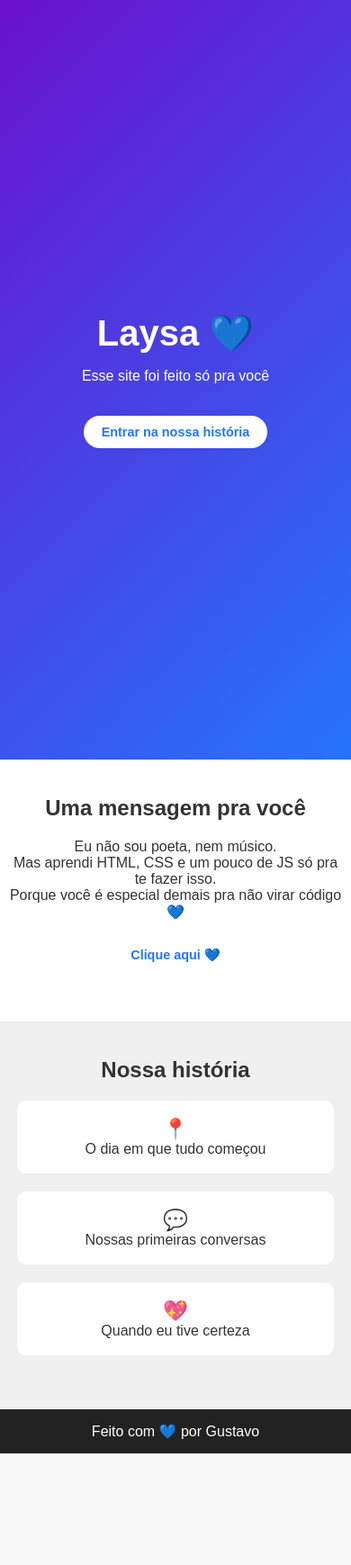
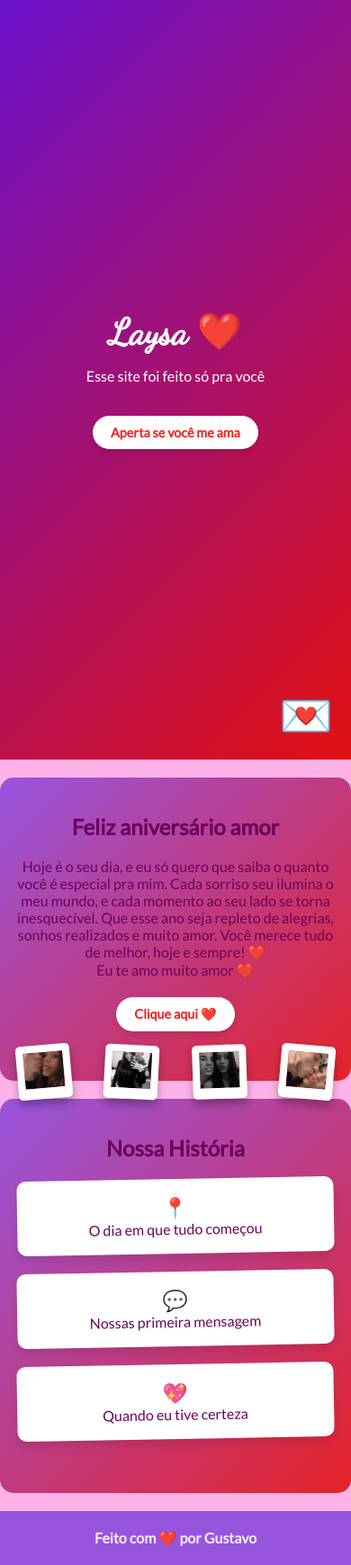
Before and after one commit to gustavobithner-alt/laysa, a plain HTML site: page index.html in a window 390 px wide. Shown: the whole page at 90% size. Before the commit the page ends 1615 px from the top, so only its background shows below. Drawn offline with Linux system fonts and the light colour scheme.

Commit message:
Atualização tal

```diff
--- a/index.html
+++ b/index.html
@@ -2,30 +2,30 @@
 <html lang="pt-br">
 <head>
   <meta charset="UTF-8">
-  <title>Laysa 💙</title>
+  <title>Laysa ❤️</title>
   <link rel="stylesheet" href="style.css">
+  <link href="https://fonts.googleapis.com/css2?family=Dancing+Script&family=Lato&display=swap" rel="stylesheet">
 </head>
 
 <body>
 
   <!-- HERO -->
   <section class="hero" id="inicio">
-    <h1>Laysa 💙</h1>
+    <h1>Laysa ❤️</h1>
     <p>Esse site foi feito só pra você</p>
-    <a href="#mensagem" class="btn">Entrar na nossa história</a>
+    <a href="#mensagem" class="btn">Aperta se você me ama</a>
   </section>
 
   <!-- MENSAGEM -->
   <section class="mensagem" id="mensagem">
-    <h2>Uma mensagem pra você</h2>
+    <h2>Feliz aniversário amor</h2>
     <p>
-      Eu não sou poeta, nem músico.<br>
-      Mas aprendi HTML, CSS e um pouco de JS só pra te fazer isso.<br>
-      Porque você é especial demais pra não virar código 💙
+      Hoje é o seu dia, e eu só quero que saiba o quanto você é especial pra mim. Cada sorriso seu ilumina o meu mundo, e cada momento ao seu lado se torna inesquecível. Que esse ano seja repleto de alegrias, sonhos realizados e muito amor. Você merece tudo de melhor, hoje e sempre! ❤️<br>
+      Eu te amo muito amor ❤️
     </p>
 
     <button class="btn" onclick="mostrarMensagem()">
-      Clique aqui 💙
+      Clique aqui ❤️
     </button>
 
     <p id="texto"></p>
@@ -33,21 +33,34 @@
 
   <!-- TIMELINE -->
   <section class="timeline" id="historia">
-    <h2>Nossa história</h2>
+    <h2>Nossa História</h2>
+
+    <!-- POLAROIDAS -->
+    <div class="polaroids">
+      <img src="images/foto1.jpg" alt="Foto 1">
+      <img src="images/foto2.jpg" alt="Foto 2">
+      <img src="images/foto3.jpg" alt="Foto 3">
+      <img src="images/foto4.jpg" alt="Foto 4">
+    </div>
 
     <div class="item" onclick="toggleItem(this)">
       <span>📍</span>
       <p>O dia em que tudo começou</p>
       <small class="detalhe">
-        Desde esse dia, nada foi igual.
+        No dia 28/03/24 <br>
+        Tive a sorte de te encontrar por acaso..
       </small>
     </div>
 
     <div class="item" onclick="toggleItem(this)">
       <span>💬</span>
-      <p>Nossas primeiras conversas</p>
+      <p>Nossas primeira mensagem</p>
       <small class="detalhe">
-        Conversas que viraram rotina sem perceber.
+        01/04/2024 23:05 🕜 <br>
+        eu - Iaaaaeee parceira <br>
+        vc - eaeee parceiro <br>
+        eu - Nem falou cmg hj né..<br>
+        mal sabia que com essa simples mensagem ia desenrolar a maior paixão da minha vida..🥰
       </small>
     </div>
 
@@ -55,15 +68,19 @@
       <span>💖</span>
       <p>Quando eu tive certeza</p>
       <small class="detalhe">
-        Não foi de uma vez… foi ficando até virar certeza.
+        A cada dia que passava eu tinha mais e mais crtz...
       </small>
     </div>
   </section>
 
   <!-- FOOTER -->
   <footer>
-    <p>Feito com 💙 por Gustavo</p>
+    <p>Feito com ❤️ por Gustavo</p>
   </footer>
+
+  <!-- WHATSAPP FLUTUANTE -->
+  <a href="https://wa.me/5511991513695?text=Oi%20Laysa%2C%20vim%20do%20seu%20site%20fofo%20❤️"
+     target="_blank" class="whatsapp-float">💌</a>
 
   <!-- JS -->
   <script src="script.js"></script>
--- a/script.js
+++ b/script.js
@@ -1,8 +1,41 @@
+// Array com frases românticas
+const frases = [
+  "Estar ao seu lado transforma qualquer dia comum em algo inesquecível, e cada instante contigo vale mais do que mil lembranças.",
+  "Cada momento que passo pensando em você é como um raio de luz que ilumina o meu coração.",
+  "Mesmo em dias nublados, o simples pensamento do seu sorriso colore tudo de alegria.",
+  "Você é a razão de eu acreditar que pequenas coisas podem ter o maior significado.",
+  "Quando você está por perto, o mundo parece se ajustar perfeitamente à nossa felicidade.",
+  "Não há distância que diminua a força do que sinto por você; mesmo longe, você está comigo.",
+  "Eu me perco no brilho dos seus olhos e encontro um universo inteiro de amor e aconchego.",
+  "Você é a melhor parte de todos os meus dias, e cada lembrança sua se torna eterna no meu coração.",
+  "Mesmo sem palavras, o simples toque seu fala mais do que qualquer declaração.",
+  "Se eu pudesse colocar cada batida do meu coração em uma frase, ela seria sempre sobre você.",
+  "O amor que sinto por você cresce a cada sorriso, a cada olhar e a cada momento compartilhado.",
+  "Você é o motivo dos meus sorrisos mais sinceros e dos meus pensamentos mais doces.",
+  "Mesmo nos dias mais difíceis, pensar em você faz tudo se tornar mais leve e colorido.",
+  "Estar contigo é descobrir que felicidade verdadeira não está em grandes coisas, mas nos detalhes.",
+  "Você é minha inspiração, meu porto seguro e minha alegria constante.",
+  "Nada se compara ao calor do seu abraço e à sensação de que tudo está no lugar certo.",
+  "Quando penso em você, o tempo parece desacelerar só para que eu possa aproveitar cada segundo.",
+  "Amar você é a aventura mais bonita que eu poderia viver, sem mapas ou limites.",
+  "Cada gesto seu deixa uma marca doce na minha memória e um sorriso no meu coração.",
+  "Se o mundo inteiro pudesse sentir o que eu sinto por você, haveria apenas amor e luz por todos os lados."
+];
+
+let frasesDisponiveis = [...frases];
+
 function mostrarMensagem() {
   const texto = document.getElementById("texto");
-  texto.innerText = "Eu fiz esse site pensando em você, Laysa 💙";
+  if (frasesDisponiveis.length === 0) frasesDisponiveis = [...frases];
+  const indice = Math.floor(Math.random() * frasesDisponiveis.length);
+  const fraseSelecionada = frasesDisponiveis[indice];
+  frasesDisponiveis.splice(indice, 1);
+  texto.innerText = fraseSelecionada;
+  texto.classList.add("ativo");
+  setTimeout(() => texto.classList.remove("ativo"), 5000);
 }
 
+// Função da timeline
 function toggleItem(elemento) {
   elemento.classList.toggle("ativo");
 }
--- a/style.css
+++ b/style.css
@@ -3,19 +3,19 @@
   margin: 0;
   padding: 0;
   box-sizing: border-box;
-  font-family: Arial, sans-serif;
+  font-family: 'Lato', sans-serif;
 }
 
 body {
   scroll-behavior: smooth;
-  background: #f9f9f9;
-  color: #333;
+  background: #ffb2e8;
+  color: #6b025b;
 }
 
 /* HERO */
 .hero {
   height: 100vh;
-  background: linear-gradient(135deg, #6a11cb, #2575fc);
+  background: linear-gradient(135deg, #6a11cb, #e21111);
   color: white;
   display: flex;
   flex-direction: column;
@@ -26,7 +26,8 @@ body {
 }
 
 .hero h1 {
-  font-size: 4rem;
+  font-size: 6rem;
+  font-family: 'Dancing Script', cursive;
 }
 
 .hero p {
@@ -39,138 +40,158 @@ body {
   margin-top: 20px;
   padding: 12px 25px;
   background: white;
-  color: #2575fc;
+  color: #f72020;
   text-decoration: none;
   border-radius: 30px;
   font-weight: bold;
   border: none;
   cursor: pointer;
-  transition: 0.3s;
+  transition: all 0.3s ease;
+  box-shadow: 0 4px 6px rgba(0,0,0,0.1);
 }
 
 .btn:hover {
-  background: #eee;
+  color: rgb(243,45,45);
+  transform: translateY(-3px) scale(1.1);
+  box-shadow: 0 8px 12px rgba(0,0,0,0.2);
 }
 
 /* MENSAGEM */
 .mensagem {
   padding: 80px 20px;
   text-align: center;
-  background: white;
+  background: linear-gradient(135deg, #9755de, #e21111e3);
+  border-radius: 15px;
+  margin: 20px auto;
+  max-width: 1000px;
 }
 
-.mensagem h2 {
-  font-size: 2rem;
-  margin-bottom: 20px;
-}
+.mensagem h2 { font-size: 2rem; margin-bottom: 20px; }
 
 .mensagem #texto {
   margin-top: 15px;
   font-weight: bold;
-  color: #2575fc;
+  color: #ffffff;
+  opacity: 0;
+  transition: opacity 0.5s;
 }
+
+.mensagem #texto.ativo { opacity: 1; }
 
 /* TIMELINE */
 .timeline {
   padding: 80px 20px;
-  background: #f0f0f0;
+  background: linear-gradient(135deg, #9755de, #e21111e3);
   text-align: center;
+  border-radius: 15px;
+  margin: 20px auto;
+  max-width: 1000px;
+  position: relative;
 }
 
 .timeline .item {
   margin: 20px auto;
-  background: white;
+  background: #ffffff;
   padding: 20px;
   max-width: 400px;
   border-radius: 10px;
   cursor: pointer;
-  transition: 0.3s;
+  transition: all 0.3s ease;
+  transform: rotate(-1deg);
+  box-shadow: 0 6px 10px rgba(0,0,0,0.1);
 }
 
 .timeline .item:hover {
-  background: #f5f5f5;
+  transform: rotate(0deg) scale(1.05);
+  box-shadow: 0 10px 16px rgba(0,0,0,0.2);
 }
 
-.timeline span {
-  font-size: 1.5rem;
-}
+.timeline span { font-size: 1.5rem; }
 
 .detalhe {
   display: none;
   margin-top: 10px;
-  color: #666;
+  color: #9e30f1;
   font-size: 0.9rem;
 }
 
-.item.ativo .detalhe {
-  display: block;
+.item.ativo .detalhe { display: block; }
+
+/* POLAROIDAS */
+.polaroids {
+  position: absolute;
+  top: -60px;
+  left: 0;
+  width: 100%;
+  display: flex;
+  justify-content: space-around; /* espalha igualmente */
+  z-index: 10;
+}
+
+.polaroids img {
+  width: 140px;
+  height: 130px;
+  object-fit: cover;
+  border: 8px solid white;
+  border-bottom: 20px solid white; /* borda maior embaixo */
+  border-radius: 5px;
+  box-shadow: 0 6px 10px rgba(0,0,0,0.3);
+  transform: rotate(-5deg);
+  transition: transform 0.3s, box-shadow 0.3s;
+}
+
+.polaroids img:nth-child(2) { transform: rotate(3deg); }
+.polaroids img:nth-child(3) { transform: rotate(-2deg); }
+.polaroids img:nth-child(4) { transform: rotate(5deg); }
+
+.polaroids img:hover {
+  transform: scale(1.1) rotate(0deg);
+  box-shadow: 0 10px 16px rgba(0,0,0,0.4);
 }
 
 /* FOOTER */
 footer {
-  background: #222;
-  color: white;
+  background: #9755de;
+  color: #f3e8ff;
   text-align: center;
-  padding: 15px;
+  padding: 20px;
+  font-weight: bold;
 }
 
-/* =======================
-   RESPONSIVIDADE
-======================= */
-
-/* Telas menores que 600px */
-@media (max-width: 600px) {
-  .hero h1 {
-    font-size: 2.5rem;
-  }
-
-  .hero p {
-    font-size: 1rem;
-  }
-
-  .mensagem, .timeline {
-    padding: 40px 10px;
-  }
-
-  .timeline .item {
-    max-width: 95%;
-    padding: 18px;
-  }
-
-  .timeline span {
-    font-size: 1.4rem;
-  }
-
-  .mensagem h2 {
-    font-size: 1.5rem;
-  }
-
-  .btn {
-    padding: 10px 20px;
-    font-size: 0.9rem;
-  }
+/* WHATSAPP FLUTUANTE */
+.whatsapp-float {
+  position: fixed;
+  bottom: 20px;
+  right: 20px;
+  font-size: 3rem;
+  text-decoration: none;
+  transition: transform 0.3s, box-shadow 0.3s;
+  cursor: pointer;
+  z-index: 1000;
 }
 
-/* Telas médias entre 601px e 900px */
+.whatsapp-float:hover {
+  transform: translateY(-10px) scale(1.2);
+
+}
+
+/* RESPONSIVIDADE */
+@media (max-width: 600px) {
+  .hero h1 { font-size: 2.5rem; }
+  .hero p { font-size: 1rem; }
+  .mensagem, .timeline { padding: 40px 10px; }
+  .timeline .item { max-width: 95%; padding: 18px; }
+  .polaroids img { width: 60px; height: 60px; border-bottom: 12px solid white; }
+  .timeline span { font-size: 1.4rem; }
+  .mensagem h2 { font-size: 1.5rem; }
+  .btn { padding: 10px 20px; font-size: 0.9rem; }
+}
+
 @media (max-width: 900px) and (min-width: 601px) {
-  .hero h1 {
-    font-size: 3.2rem;
-  }
-
-  .hero p {
-    font-size: 1.1rem;
-  }
-
-  .timeline .item {
-    max-width: 70%;
-    padding: 18px;
-  }
-
-  .timeline span {
-    font-size: 1.3rem;
-  }
-
-  .mensagem h2 {
-    font-size: 1.8rem;
-  }
+  .hero h1 { font-size: 3.2rem; }
+  .hero p { font-size: 1.1rem; }
+  .timeline .item { max-width: 70%; padding: 18px; }
+  .polaroids img { width: 70px; height: 70px; border-bottom: 16px solid white; }
+  .timeline span { font-size: 1.3rem; }
+  .mensagem h2 { font-size: 1.8rem; }
 }
```
Also changed, not shown: images/foto1.jpg (added), images/foto2.jpg (added), images/foto3.jpg (added), images/foto4.jpg (added).
